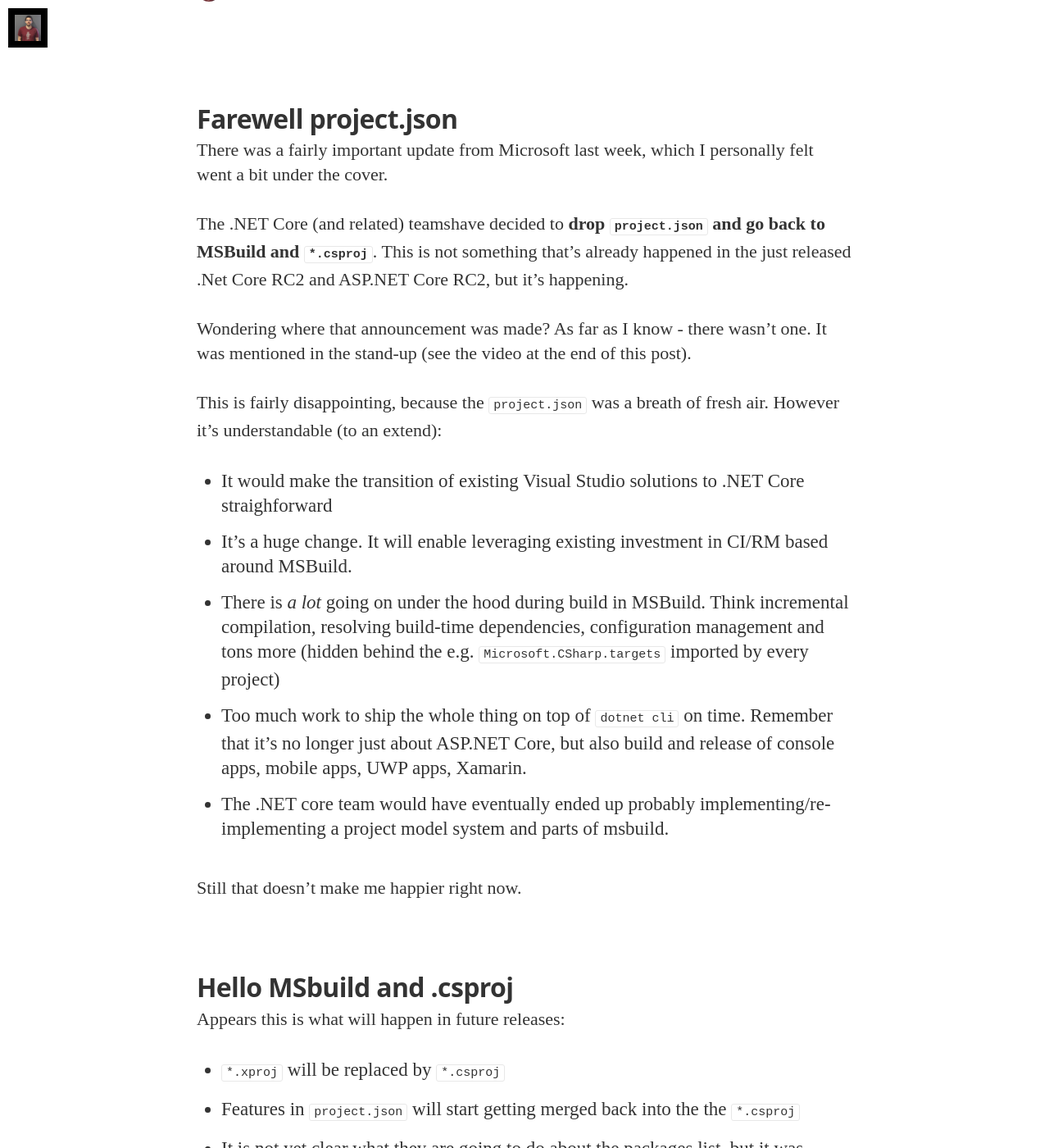
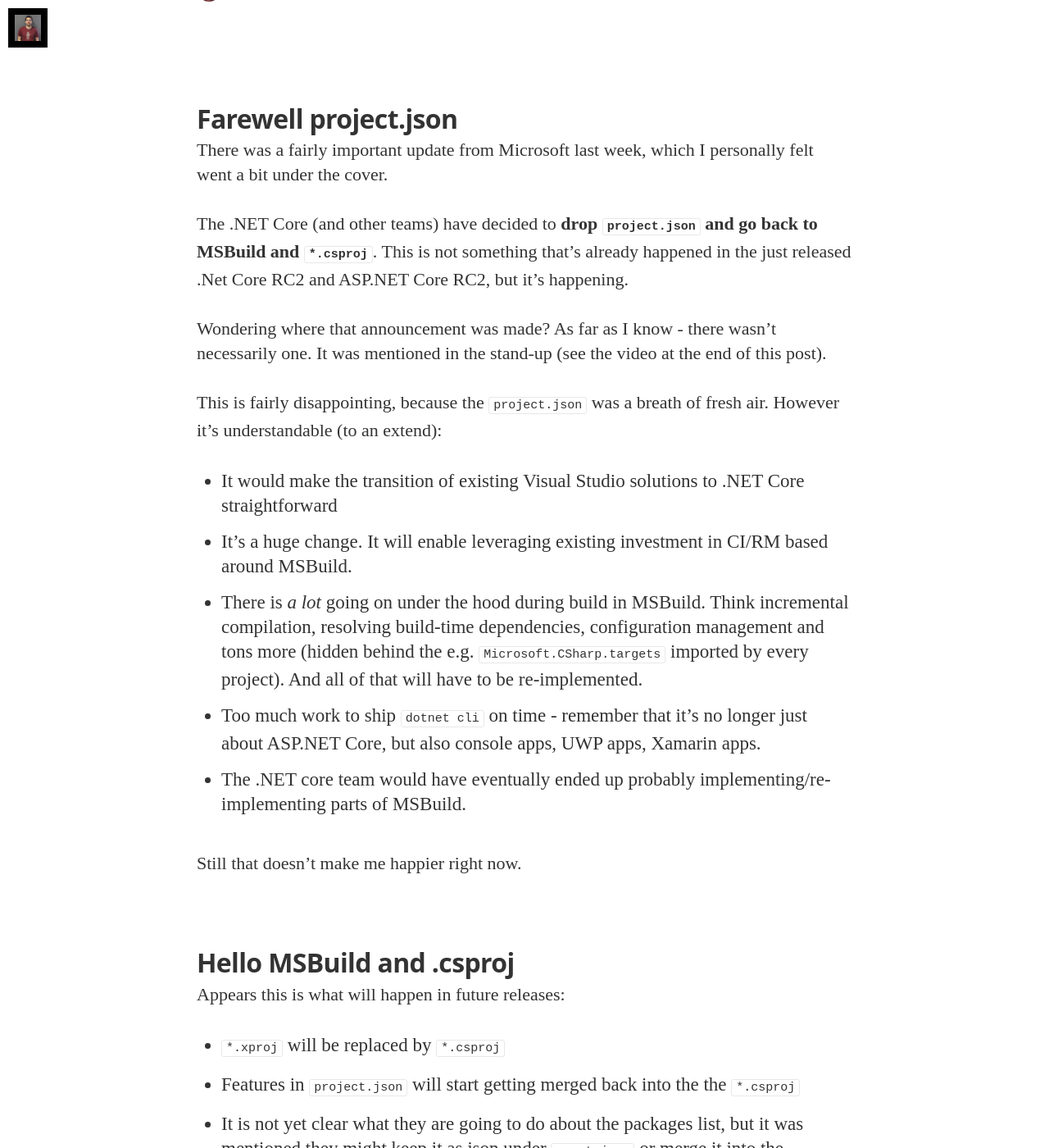
Before and after one commit to ivanz/ivanz.github.io, a Jekyll site: the page built from _posts/2016-05-17-farewell-project-json.md, in a window 1280 px wide and 1400 px high, scrolled down 254 px. Shown: the whole window at 82% size. Built offline with Jekyll 4.4.1, drawn with Linux system fonts in a browser that asks for light colours; nearby versions of some CDN libraries; some web fonts are replaced; comment, search, counter and statistics services are not loaded; some of the changed text lies outside the part shown.

Commit message:
fix typos.

```diff
--- a/_posts/2016-05-17-farewell-project-json.md
+++ b/_posts/2016-05-17-farewell-project-json.md
@@ -11,21 +11,21 @@ categories:
 
 There was a fairly important update from Microsoft last week, which I personally felt went a bit under the cover.
 
-The .NET Core (and related) teamshave decided to  **drop `project.json` and go back to MSBuild and `*.csproj`**. This is not something that's already happened in the just released .Net Core RC2 and ASP.NET Core RC2, but it's happening.
+The .NET Core (and other teams) have decided to **drop `project.json` and go back to MSBuild and `*.csproj`**. This is not something that's already happened in the just released .Net Core RC2 and ASP.NET Core RC2, but it's happening.
 
-Wondering where that announcement was made? As far as I know - there wasn't one. It was mentioned in the stand-up (see the video at the end of this post).
+Wondering where that announcement was made? As far as I know - there wasn't necessarily one. It was mentioned in the stand-up (see the video at the end of this post).
 
 This is fairly disappointing, because the `project.json` was a breath of fresh air. However it's understandable (to an extend):
 
-* It would make the transition of existing Visual Studio solutions to .NET Core straighforward
+* It would make the transition of existing Visual Studio solutions to .NET Core straightforward
 * It's a huge change. It will enable leveraging existing investment in CI/RM based around MSBuild.
-* There is *a lot* going on under the hood during build in MSBuild. Think incremental compilation, resolving build-time dependencies, configuration management and tons more (hidden behind the e.g. `Microsoft.CSharp.targets` imported by every project)
-* Too much work to ship the whole thing on top of `dotnet cli` on time. Remember that it's no longer just about ASP.NET Core, but also build and release of console apps, mobile apps, UWP apps, Xamarin.
-* The .NET core team would have eventually ended up probably implementing/re-implementing a project model system and parts of msbuild.
+* There is *a lot* going on under the hood during build in MSBuild. Think incremental compilation, resolving build-time dependencies, configuration management and tons more (hidden behind the e.g. `Microsoft.CSharp.targets` imported by every project). And all of that will have to be re-implemented.
+* Too much work to ship `dotnet cli` on time - remember that it's no longer just about ASP.NET Core, but also console apps, UWP apps, Xamarin apps.
+* The .NET core team would have eventually ended up probably implementing/re-implementing parts of MSBuild.
 
 Still that doesn't make me happier right now.
 
-## Hello MSbuild and .csproj
+## Hello MSBuild and .csproj
 
 Appears this is what will happen in future releases:
 
@@ -40,7 +40,7 @@ The good news is that:
 * They is an effort to dramatically simplify and trim the structure of the `.csproj` - e.g. remove the requirement to have a list of files. GitHub issue here: [https://github.com/dotnet/roslyn-project-system/issues/40](https://github.com/dotnet/roslyn-project-system/issues/40)
 * There is a new revamped project system coming which will enable a lot of scenarios without the need for Visual Studio: [https://github.com/dotnet/roslyn-project-system/]
 (https://github.com/dotnet/roslyn-project-system/)
-* The goal is that even with the MSBuild set-up working with builds and project should be as seamless in Visual Studio IDE as well as outside of it.
+* The goal is that even with the MSBuild set-up working with builds and project will be as seamless in Visual Studio IDE as outside of it.
 
 
 ## Announcement video
```
